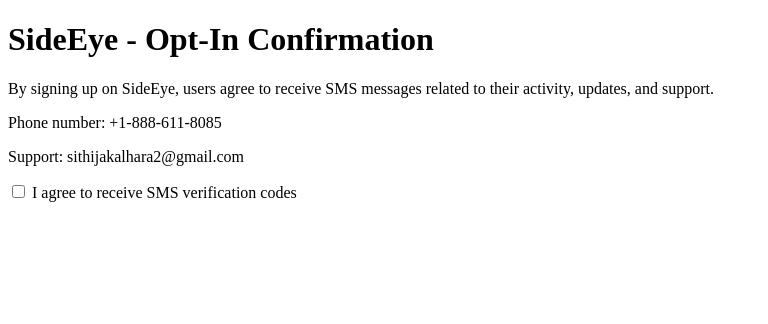
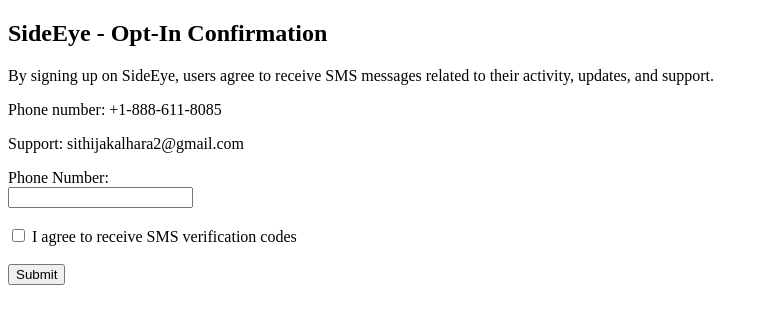
Before and after one commit to Sithija-Kalhara/Side-eye-, a plain HTML site: page index.html in a window 1280 px wide. Shown: the whole page, without its empty margins (0-768 px from the left). Drawn offline with Linux system fonts and the light colour scheme.

Commit message:
index.html

```diff
--- a/index.html
+++ b/index.html
@@ -1,16 +1,22 @@
 <!DOCTYPE html>
-<html lang="en">
+<html>
   <head>
-  <meta charset="UTF-8">
-  <title>SMS Opt-in Confirmation</title>
+    <title>SideEye - Opt-In Confirmation</title>
   </head>
   <body>
-  <h1>SideEye - Opt-In Confirmation</h1>
+    <h2>SideEye - Opt-In Confirmation</h2>
     <p>By signing up on SideEye, users agree to receive SMS messages related to their activity, updates, and support.</p>
     <p>Phone number: +1-888-611-8085</p>
     <p>Support: sithijakalhara2@gmail.com</p>
-  <input type="checkbox" id="consent" required />
-<label for="consent">I agree to receive SMS verification codes</label>
 
+    <form>
+      <label for="phone">Phone Number:</label><br />
+      <input type="text" id="phone" name="phone" required /><br /><br />
+
+      <input type="checkbox" id="smsConsent" name="smsConsent" required />
+      <label for="smsConsent">I agree to receive SMS verification codes</label><br /><br />
+
+      <button type="submit">Submit</button>
+    </form>
   </body>
 </html>
```
Lines whose indentation alone changed are shown as unchanged.
